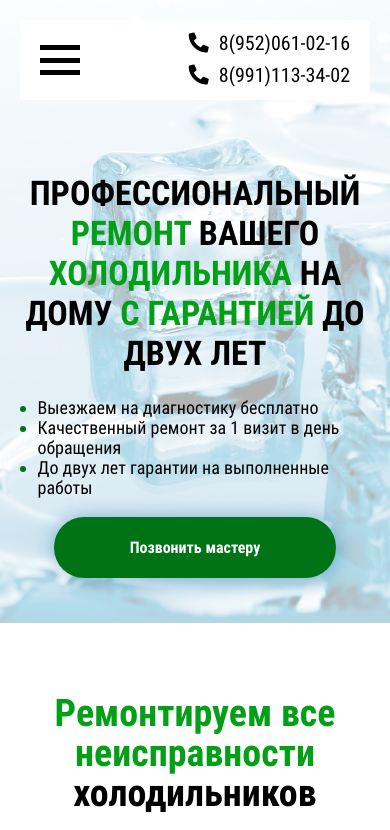
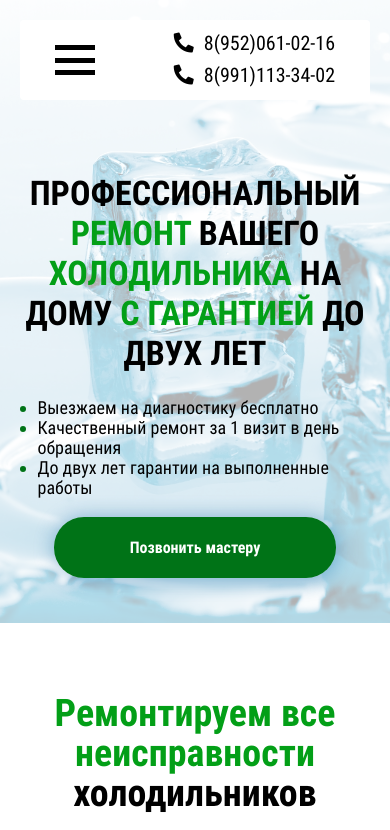
Before and after one commit to Alex-Milyaev/holod, a plain HTML site: page index.html in a window 390 px wide. Shown: the top 830 px of the page. Drawn offline with nearby package versions, Linux system fonts and the light colour scheme.

Commit message:
Add files via upload

```diff
--- a/css/media/media-320.css
+++ b/css/media/media-320.css
@@ -114,7 +114,7 @@
     }
     .header__container {
         height: 80px;
-        padding: 0px 20px;
+        padding: 0px 35px;
     }
     .section-hero {
         padding-top: 150px;
```
